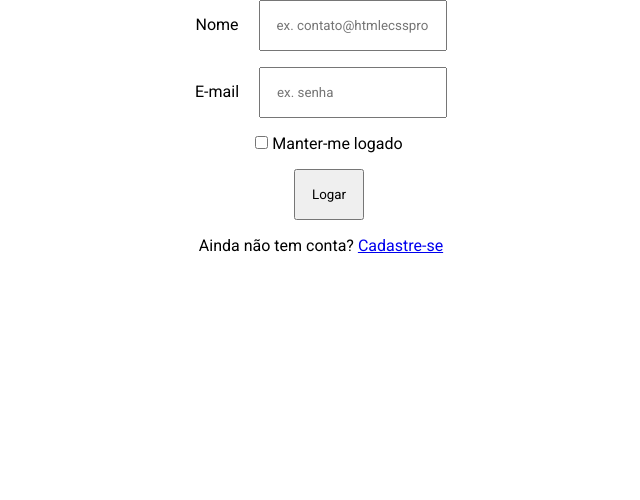
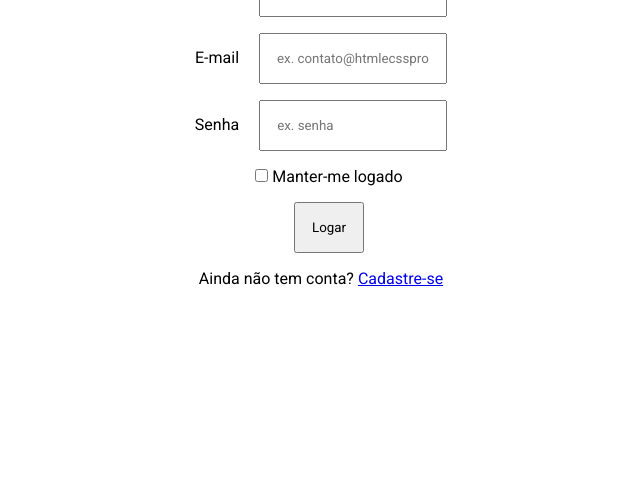
Before and after one commit to B-Lucas365/curso_ebac_frontend, a plain HTML site: page index.html in a window 1280 px wide. Shown: the part 300-800 px from the top of the page, without its empty margins (319-959 px from the left). Drawn offline with Linux system fonts and the light colour scheme.

Commit message:
adicionado campo de senha

```diff
--- a/index.html
+++ b/index.html
@@ -15,12 +15,17 @@
             <h1>Login</h1>
             <p>
                 <label for="nome_login">Nome</label>
-                <input id="nome_login" name="nome_login" required="required" type="text" placeholder="ex. contato@htmlecsspro.com"/>
+                <input id="nome_login" name="nome_login" required="required" type="text" placeholder="ex. Lucas"/>
             </p>
 
             <p>
                 <label for="email_login">E-mail</label>
-                <input id="email_login" name="email_login" required="required" type="password" placeholder="ex. senha" />
+                <input id="email_login" name="email_login" required="required" type="Email" placeholder="ex. contato@htmlecsspro.com" />
+            </p>
+
+            <p>
+                <label for="Senha">Senha</label>
+                <input id="Senha" name="email_login" required="required" type="password" placeholder="ex. senha" />
             </p>
 
             <p>
```
